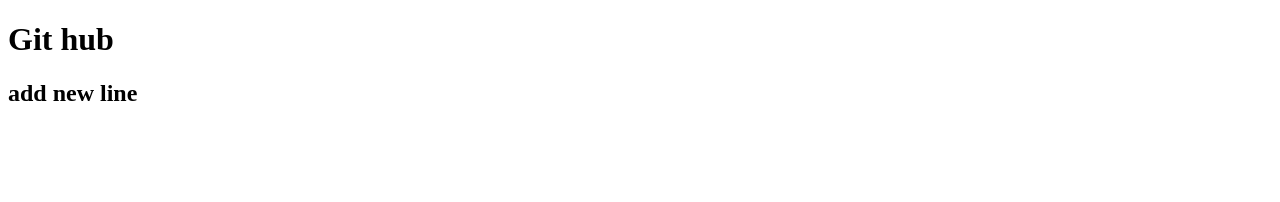
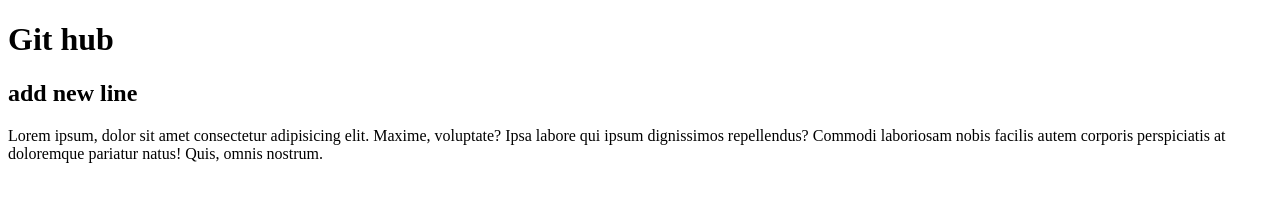
Before and after one commit to whossherii123/123, a plain HTML site: page index.html in a window 1280 px wide. Drawn offline with Linux system fonts and the light colour scheme.

Commit message:
add paragraph

```diff
--- a/index.html
+++ b/index.html
@@ -8,5 +8,6 @@
 <body>
     <h1>Git hub</h1>
     <h2>add new line</h2>
+    <p>Lorem ipsum, dolor sit amet consectetur adipisicing elit. Maxime, voluptate? Ipsa labore qui ipsum dignissimos repellendus? Commodi laboriosam nobis facilis autem corporis perspiciatis at doloremque pariatur natus! Quis, omnis nostrum.</p>
 </body>
 </html>
```
